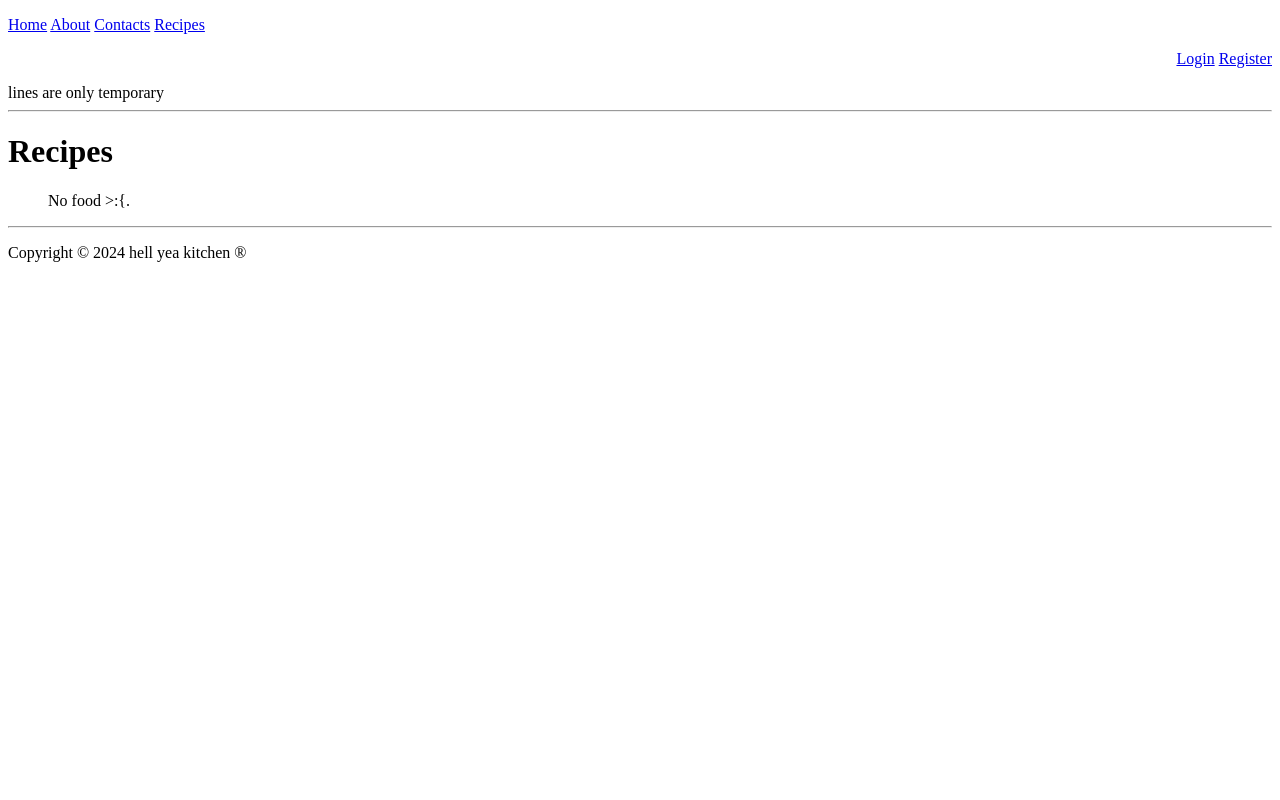
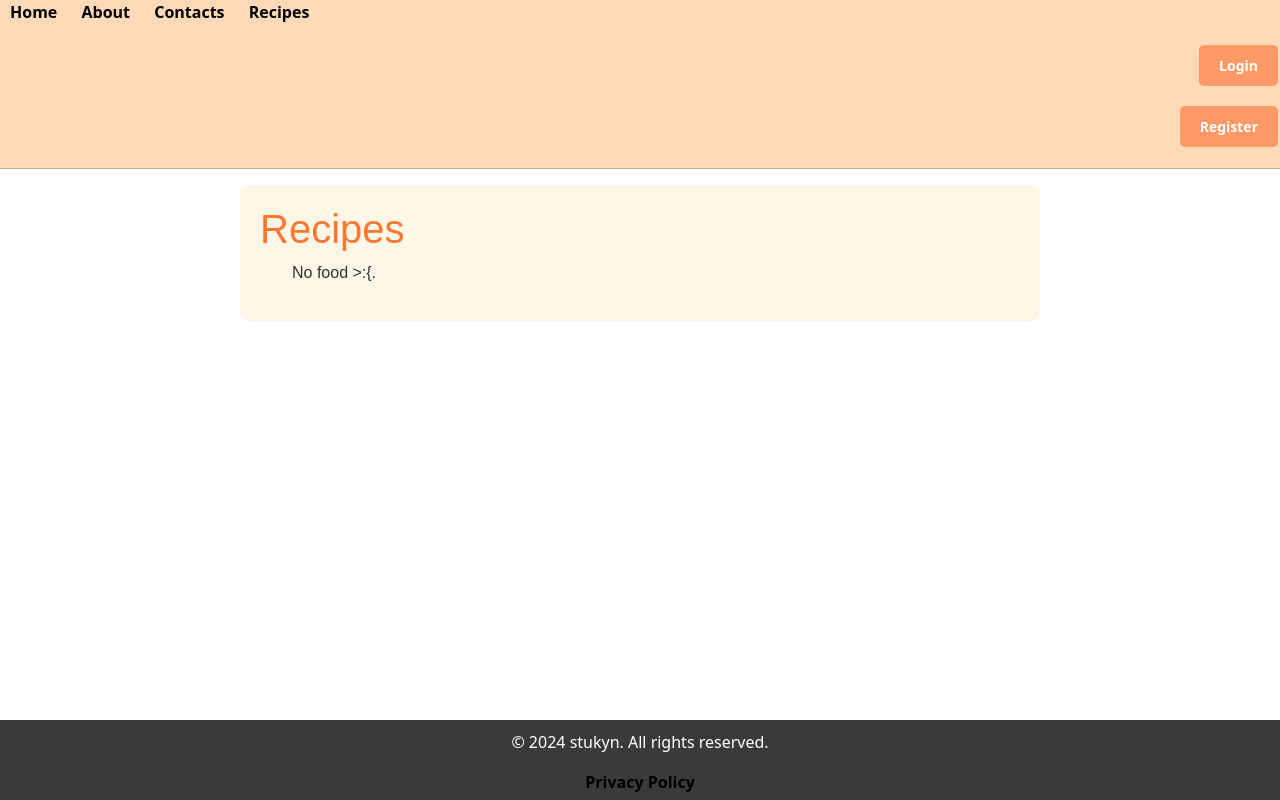
Before and after one commit to 0fill/hells_kitchen, a Django app: page /recipes in a window 1280 px wide. Run offline with Django 5.2, Linux system fonts and the light colour scheme; data that the repository does not hold is empty.

Commit message:
disegns
doing disegns is tough

```diff
--- a/djangoProject1/core/templates/footer.html
+++ b/djangoProject1/core/templates/footer.html
@@ -1,4 +1,9 @@
-<footer>
-    <hr>
-    <p>Copyright &copy; 2024 hell yea kitchen &reg;</p>
+ {% load static %}
+    <link href="{% static 'CSS/footer_style.css' %}" rel="stylesheet">
+<footer class="footer">
+     <p>© 2024 stukyn. All rights reserved.</p>
+        <p>
+            {% load static %}
+            <a href="{% static 'files/Privacypolicy.pdf' %}" download = "Privacy_Policy.pdf" class="pr_po">Privacy Policy</a>
+        </p>
 </footer>
--- a/djangoProject1/core/templates/header.html
+++ b/djangoProject1/core/templates/header.html
@@ -1,28 +1,29 @@
-<header xmlns="http://www.w3.org/1999/html">
-    <nav>
+<link href="https://cdn.jsdelivr.net/npm/bootstrap@5.3.3/dist/css/bootstrap.min.css" rel="stylesheet"
+      integrity="sha384-QWTKZyjpPEjISv5WaRU9OFeRpok6YctnYmDr5pNlyT2bRjXh0JMhjY6hW+ALEwIH" crossorigin="anonymous">
+{% load static %}
+<link href="{% static 'CSS/header_styles.css' %}" rel="stylesheet">
+<header style="background: peachpuff">
     <p>
         <a href="{% url 'home' %}">Home</a>
         <a href="{% url 'about' %}">About</a>
         <a href="{% url 'contacts' %}">Contacts</a>
         <a href="{% url 'recipe_menu' %}">Recipes</a>
+        {% if user.is_authenticated %}
+            <a href="{% url 'recipe_create' %}" class="">add new recipe</a>
             {#            <a href="{% url 'search' %}">Search contacts</a>#}
+        {% endif %}
+    </p>
 
+    <p class="registr_login_allign">
         {% if user.is_authenticated %}
-                <a href="{% url 'recipe_create' %}">add new recipe</a>
-                <p align="right">
-                <a href="{% url 'profile' %}">Profile</a>
-                <form action="{% url 'logout' %}" method="post", align="right">
+            <a href="{% url 'profile' %}" class="login_button">Profile</a>
+            <form action="{% url 'logout' %}" method="post" style="display: inline;">
                 {% csrf_token %}
-                    <button type="submit">Logout</button>        <!-- allign and frontend will do later with CSS-->
+                <p class="registr_login_allign"> <button type="submit" class="login_button">Logout</button></p>     {#it works now#}
             </form>
         {% else %}
-                <p align="right">
-                <a href="{% url 'login' %}">Login</a>
-                <a href="{% url 'registration' %}">Register</a>
-                </p>
+            <a href="{% url 'login' %}" class="login_button">Login</a>
+            <a href="{% url 'registration' %} " class="registr_button">Register</a>
         {% endif %}
-        </ul>
-    </nav>
-lines are only temporary
     <hr>
 </header>
--- a/djangoProject1/core/templates/master.html
+++ b/djangoProject1/core/templates/master.html
@@ -1,15 +1,16 @@
 <!DOCTYPE html>
 <html lang="en">
-<head>
+{% load static %}
+<link href="{% static 'CSS/main_style.css' %}" rel="stylesheet"><head>
 
     <title>{% block title %}{% endblock %}</title>
 </head>
 <body>
     {% include "header.html" %}
-
+<div class="main-content">
     {% block main %}
     {% endblock main %}
-
+</div>
     {% include "footer.html" %}
 </body>
 </html>
--- a/djangoProject1/core/urls.py
+++ b/djangoProject1/core/urls.py
@@ -4,6 +4,7 @@ from django.contrib.auth import views as auth_views
 
 
 urlpatterns = [
+    path('', HomePage, name="not"),
     path('home/', HomePage, name="home"),
     path('about/', AboutPage, name="about"),
     path('contact/', ContactPage, name="contacts"),
--- a/djangoProject1/recipes/templates/recipe_detail.html
+++ b/djangoProject1/recipes/templates/recipe_detail.html
@@ -4,7 +4,7 @@
     <h1>{{ object.name }}</h1>
     <h2>ingredients:</h2>
     <p id="dumper"></p>
-    <h2>progress: {{ object.instructions }}</h2>
+    <h5>progress: {{ object.instructions }}</h5>
 
 {% if user.id  == object.author.id or user.is_superuser %}
 
--- a/djangoProject1/recipes/templates/recipe_list.html
+++ b/djangoProject1/recipes/templates/recipe_list.html
@@ -7,7 +7,7 @@
     {% for recipe in page_obj %}
       <li>
         <a href="{% url 'recipe_detail' recipe.pk %}">
-          {{ recipe.name }} {{ recipe.difficulty }}
+          {{ recipe.name }}-{{ recipe.difficulty }}
         </a>
       </li>
     {% empty %}
--- /dev/null
+++ b/djangoProject1/static/CSS/footer_style.css
@@ -0,0 +1,16 @@
+.footer {
+    background-color: #3a3a3a;
+    color: white;
+    padding: 10px 0;
+    text-align: center;
+    width: 100%;
+    position: fixed;
+    bottom: 0;
+    left: 0;
+    height: 80px; /* Adjust this as needed */
+}
+
+.pr_po:hover {
+    color: #FFFFFF;
+    background-color: #3a3a3a;
+}
--- /dev/null
+++ b/djangoProject1/static/CSS/header_styles.css
@@ -0,0 +1,55 @@
+a:hover {
+    border: 2px black;
+    background-color: burlywood ;
+    color: blue;
+}
+a{
+    color: black;
+    text-decoration: none;
+    font-weight: bold;
+    padding: 0 10px;
+}
+
+.login_button{
+    background-color: #ff9966;
+    border: none;
+    color: white;
+    padding: 10px 20px;
+    text-align: center;
+    text-decoration: none;
+    display: inline-block;
+    font-size: 14px;
+    font-weight: bold;
+    cursor: pointer;
+    border-radius: 5px;
+    margin: 5px 2px 5px 10px;
+}
+
+.login_button:hover {
+  background-color: #ff7733;
+}
+
+.registr_button {
+    background-color: #ff9966;
+    border: none;
+    color: white;
+    padding: 10px 20px;
+    text-align: center;
+    text-decoration: none;
+    display: inline-block;
+    font-size: 14px;
+    cursor: pointer;
+    border-radius: 5px;
+    margin: 5px 2px 5px 10px;
+}
+
+.registr_button:hover {
+  background-color: #ff7733;
+}
+
+.registr_login_allign{
+    display: flex;
+    flex-direction: column;
+    align-items: flex-end;
+    gap: 10px;
+}
--- /dev/null
+++ b/djangoProject1/static/CSS/main_style.css
@@ -0,0 +1,27 @@
+.main-content {
+    max-width: 800px;
+    margin: 0 auto;
+    padding: 20px;
+    background-color: #fff7e6;
+    border-radius: 8px;
+    font-family: 'Arial', serif;
+    color: #333;
+}
+
+.main-content h1,.main-content h2,.main-content h3{
+    color: #ff7733;
+}
+
+.main-content h4,.main-content h5{
+    font-style: italic;
+}
+
+.main-content a{
+    color: #ff7733;
+  text-decoration: none;
+  transition: color 0.3s;
+}
+
+.main-content a:hover{
+    color: #ff9966;
+}
```
Also changed, not shown: 1 other file. Lines whose indentation alone changed are shown as unchanged.
